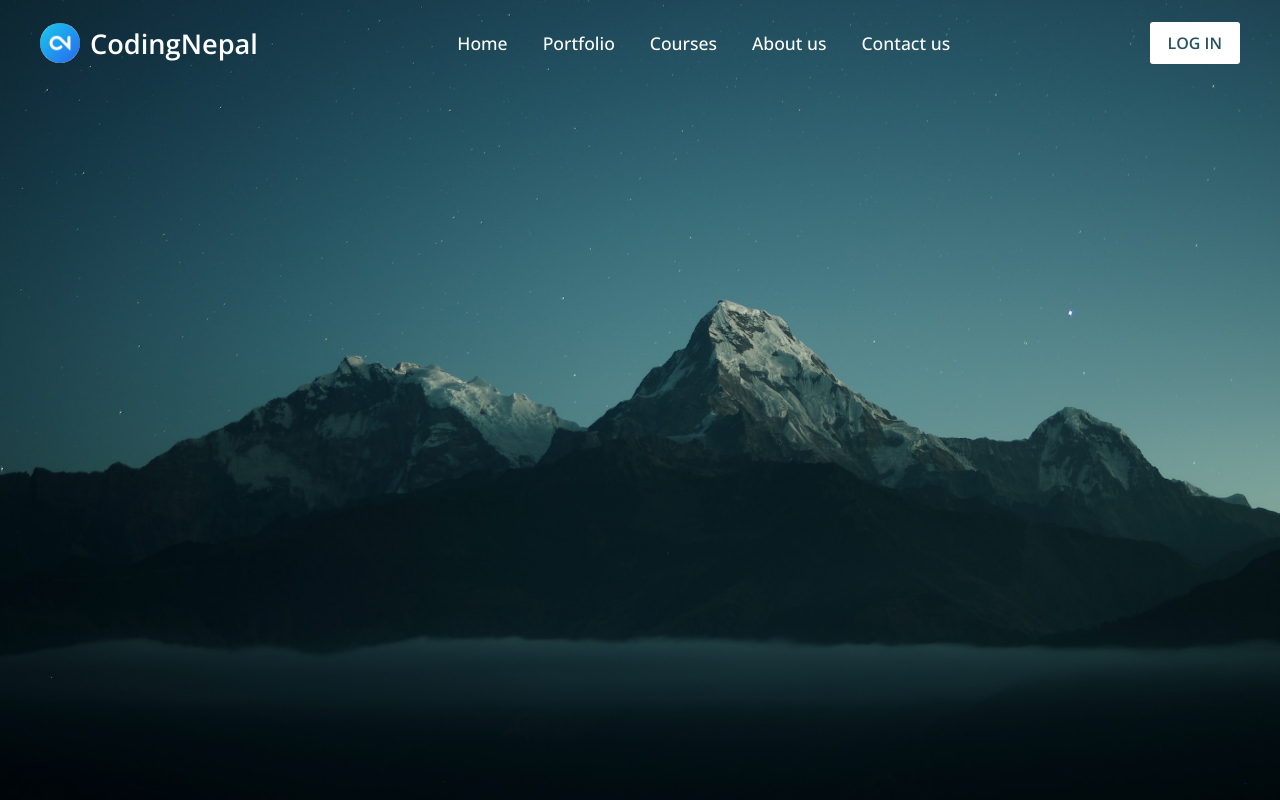
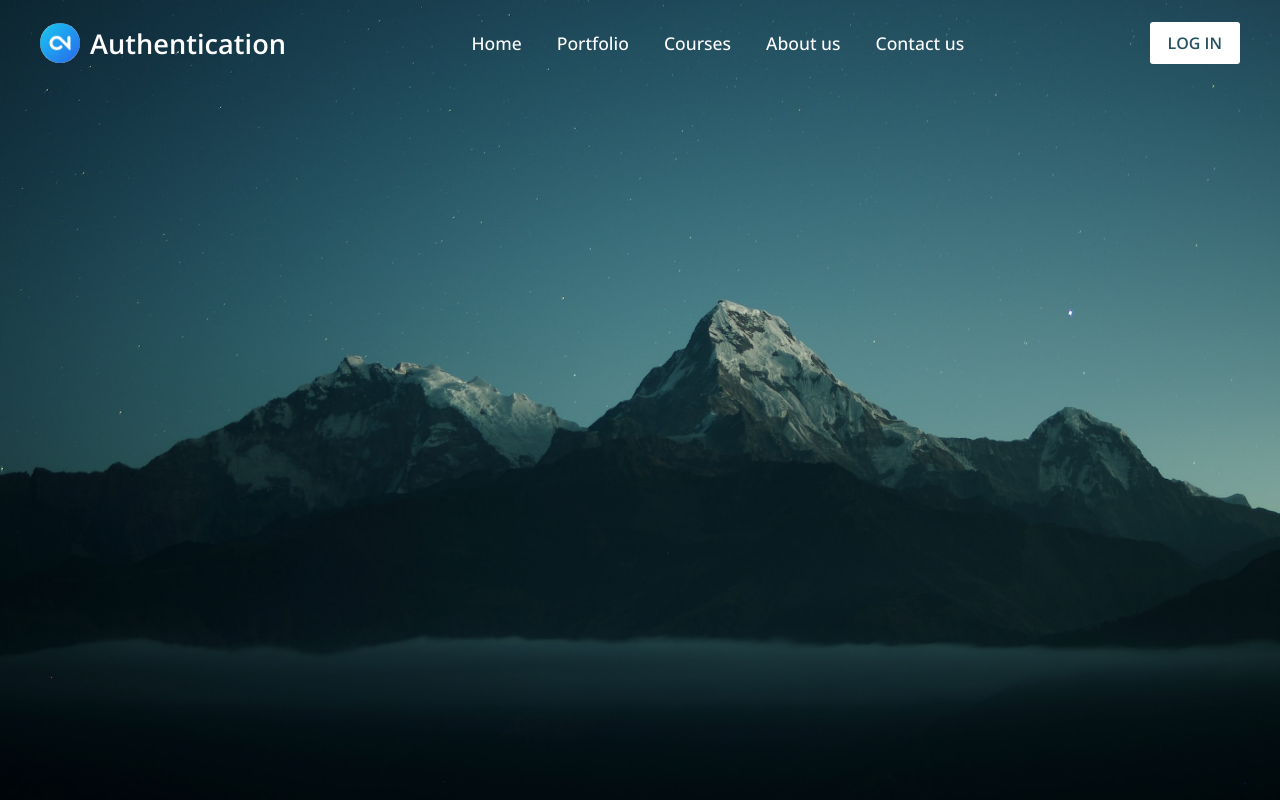
Before and after one commit to AKASH-2019/auth, a plain HTML site: page index.html in a window 1280 px wide. Drawn offline with nearby package versions, Linux system fonts and the light colour scheme.

Commit message:
Update index.html
change title

```diff
--- a/index.html
+++ b/index.html
@@ -4,7 +4,7 @@
 <head>
     <meta charset="UTF-8">
     <meta name="viewport" content="width=device-width, initial-scale=1.0">
-    <title>Website with Login & Signup Form | CodingNepal</title>
+    <title>Website with Login & Signup Form | Authentication</title>
     <!-- Google Fonts Link For Icons -->
     <link rel="stylesheet" href="https://fonts.googleapis.com/css2?family=Material+Symbols+Rounded:opsz,wght,FILL,GRAD@48,400,0,0">
     <link rel="stylesheet" href="style.css">
@@ -16,7 +16,7 @@
             <span class="hamburger-btn material-symbols-rounded">menu</span>
             <a href="#" class="logo">
                 <img src="images/logo.jpg" alt="logo">
-                <h2>CodingNepal</h2>
+                <h2>Authentication</h2>
             </a>
             <ul class="links">
                 <span class="close-btn material-symbols-rounded">close</span>
```
